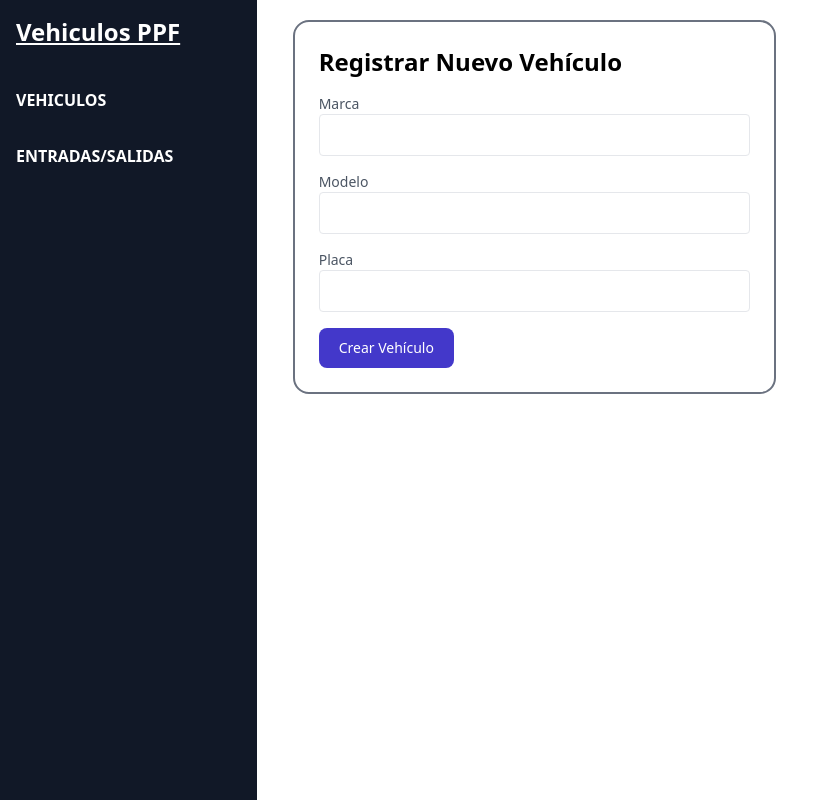
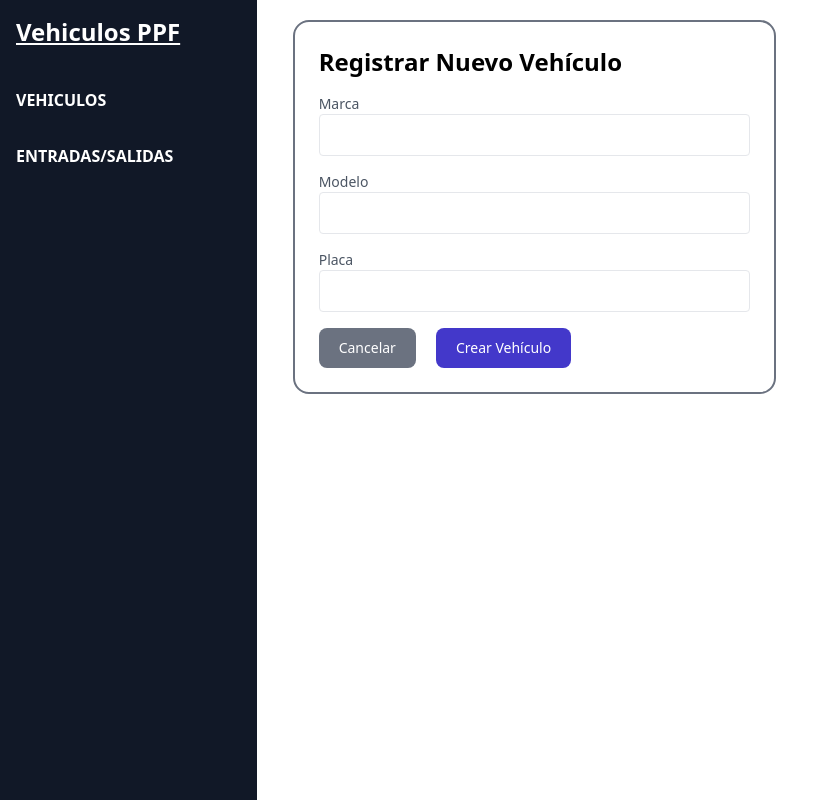
Before and after one commit to CrixL94/VehiculosPPF, a React (Create React App) app: page /nuevo-vehiculo in a window 1280 px wide. Shown: the whole page, without its empty margins (0-823 px from the left). Built offline with nearby package versions, Linux system fonts and the light colour scheme.

Commit message:
agregando boton para regresar al listado

```diff
--- a/src/components/nuevoVehiculo.js
+++ b/src/components/nuevoVehiculo.js
@@ -8,6 +8,10 @@ export default function NuevoVehiculo() {
     const handleSubmit = async (e) => {
         navigate('/vehiculos');
     };
+
+    const cancelar = () => {
+        navigate('/vehiculos');
+    }
 
     return (
         <div className="p-6 w-1/2 border-2 border-gray-500 rounded-2xl">
@@ -40,6 +44,11 @@ export default function NuevoVehiculo() {
                         onChange={(e) => setVehiculo({ ...vehiculo, placa: e.target.value })}
                     />
                 </div>
+                <button onClick={cancelar}
+                    className="bg-gray-500 mr-5 text-white font-medium rounded-lg text-sm px-5 py-2.5 focus:outline-none"
+                >
+                    Cancelar
+                </button>
                 <button
                     type="submit"
                     className="bg-indigo-700 text-white font-medium rounded-lg text-sm px-5 py-2.5 focus:outline-none"
```
